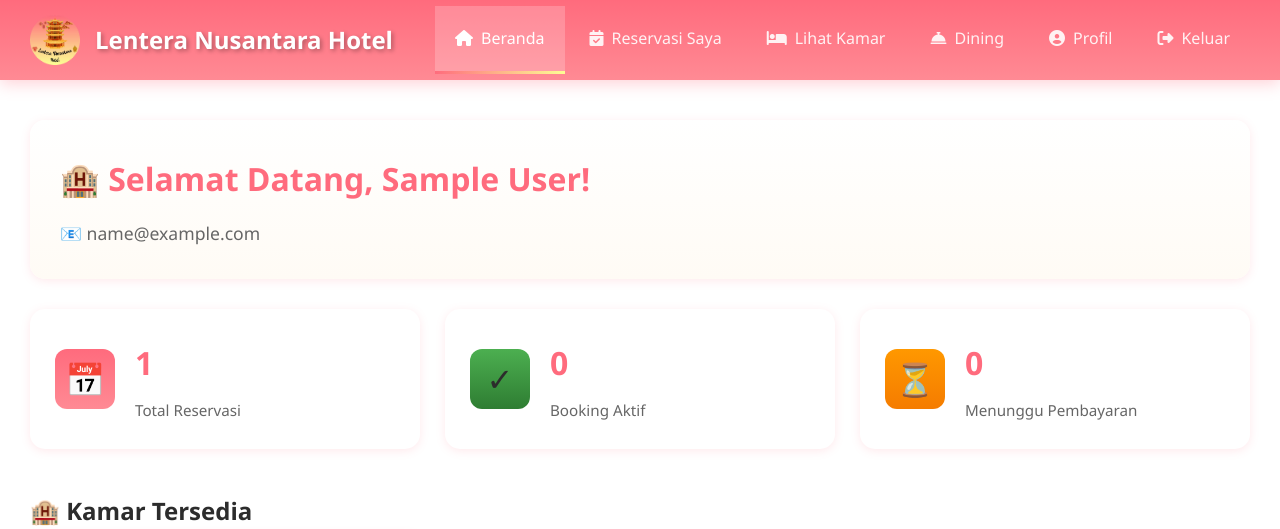
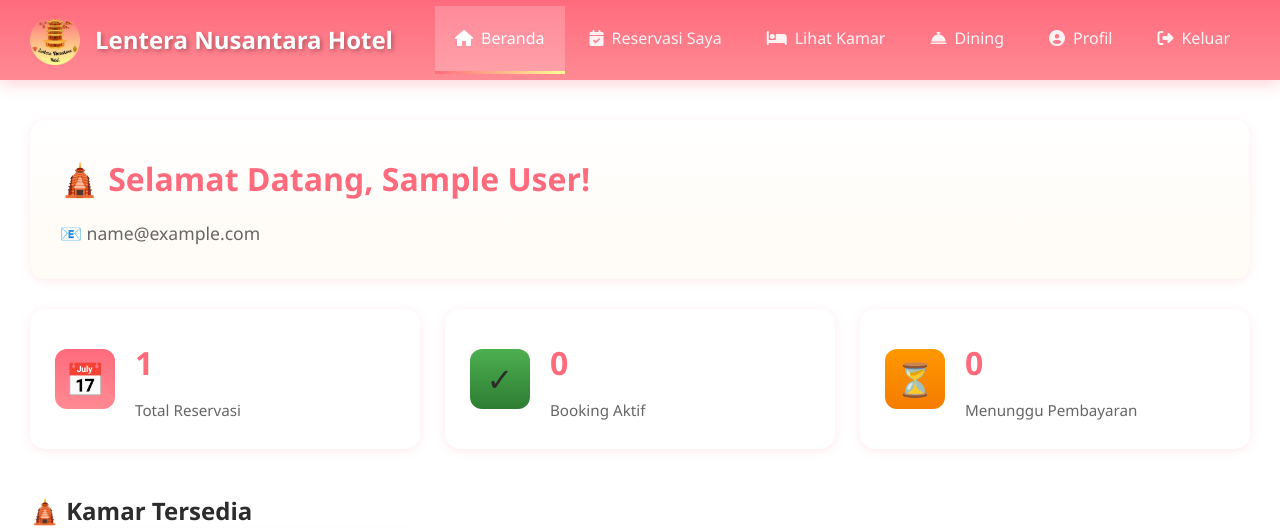
Before and after one commit to StanleySim-1610/TugasBesarPWD, a PHP site: page /backend/user/dashboard.php in a window 1280 px wide. Shown: the top 529 px of the page. Run offline with PHP 8.4, Linux system fonts and the light colour scheme; the visitor is signed in with stand-in values (Sample User, id 1); tables that the repository leaves empty or names only in its code hold one stand-in row (values such as "Sample post").

Commit message:
perbaiki sikit

```diff
--- a/backend/user/dashboard.php
+++ b/backend/user/dashboard.php
@@ -463,7 +463,7 @@ $rooms = $conn->query("SELECT * FROM kamar WHERE jumlah_tersedia > 0 ORDER BY ha
     <!-- Main Content -->
     <div class="main-wrapper">
         <div class="welcome-section">
-            <h1 class="welcome-title">🏨 Selamat Datang, <?php echo htmlspecialchars($user['nama']); ?>!</h1>
+            <h1 class="welcome-title">🛕 Selamat Datang, <?php echo htmlspecialchars($user['nama']); ?>!</h1>
             <p class="welcome-subtitle">📧 <?php echo htmlspecialchars($user['email']); ?></p>
         </div>
 
@@ -497,7 +497,7 @@ $rooms = $conn->query("SELECT * FROM kamar WHERE jumlah_tersedia > 0 ORDER BY ha
             </div>
         </div>
 
-            <h2>🏨 Kamar Tersedia</h2>
+            <h2>🛕 Kamar Tersedia</h2>
                 <div class="rooms-grid">
                     <?php while($room = $rooms->fetch_assoc()):
                         // Logika Penentuan Gambar
--- a/backend/user/rooms.php
+++ b/backend/user/rooms.php
@@ -341,7 +341,7 @@ $rooms = $conn->query("SELECT * FROM kamar WHERE jumlah_tersedia > 0 ORDER BY ha
     <!-- Main Content -->
     <div class="main-wrapper">
         <div class="page-header">
-            <h1 class="page-title">🏨 Kamar Tersedia</h1>
+            <h1 class="page-title">🛕 Kamar Tersedia</h1>
             <p class="page-subtitle">Pilih kamar terbaik untuk menginap Anda</p>
         </div>
 
```
